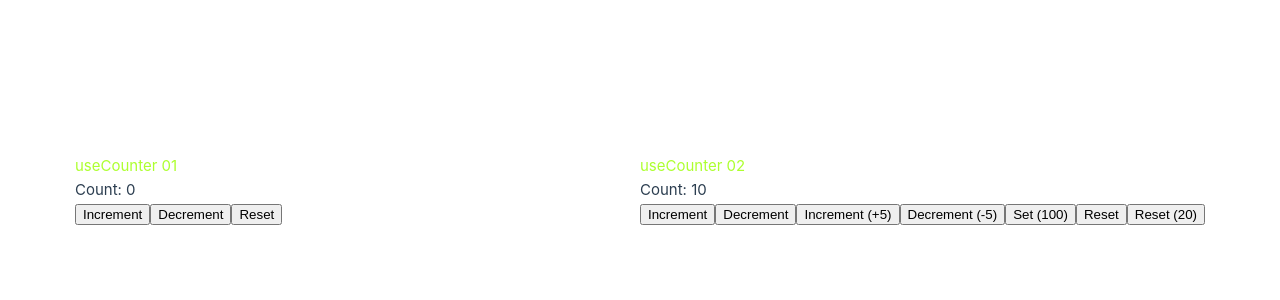
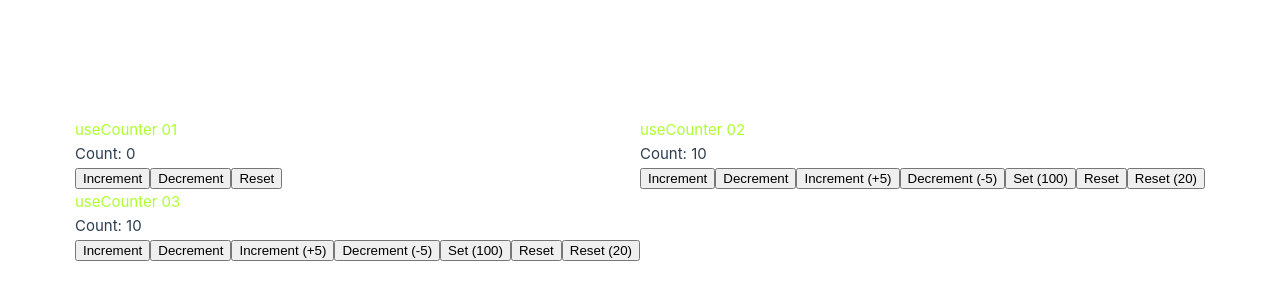
Before and after one commit to pei-pay/vue-basics, a Vue app: page / in a window 1280 px wide. Shown: the part 210-510 px from the top of the page. Built offline with nearby package versions, Linux system fonts and the light colour scheme; the HTML template or start-up script is replaced by a standard one.

Commit message:
add: useCounter 03

```diff
--- a/src/App.vue
+++ b/src/App.vue
@@ -1,6 +1,7 @@
 <script setup lang="ts">
 import UseCounter01 from '@/components/use-counter/UseCounter01.vue';
 import UseCounter02 from '@/components/use-counter/UseCounter02.vue';
+import UseCounter03 from '@/components/use-counter/UseCounter03.vue';
 </script>
 
 <template>
@@ -12,4 +13,8 @@ import UseCounter02 from '@/components/use-counter/UseCounter02.vue';
     <p style="color: greenyellow">useCounter 02</p>
     <UseCounter02 />
   </div>
+  <div>
+    <p style="color: greenyellow">useCounter 03</p>
+    <UseCounter03 />
+  </div>
 </template>
--- /dev/null
+++ b/src/components/use-counter/UseCounter03.vue
@@ -0,0 +1,32 @@
+<script setup lang="ts">
+import { useCounter } from '@/composables/use-counter/03';
+
+const { count, inc, dec, set, reset } = useCounter(10, { min: 0, max: 100 });
+</script>
+
+<template>
+  <div>
+    <p>Count: {{ count }}</p>
+    <button @click="inc()">
+      Increment
+    </button>
+    <button @click="dec()">
+      Decrement
+    </button>
+    <button @click="inc(5)">
+      Increment (+5)
+    </button>
+    <button @click="dec(5)">
+      Decrement (-5)
+    </button>
+    <button @click="set(100)">
+      Set (100)
+    </button>
+    <button @click="reset()">
+      Reset
+    </button>
+    <button @click="reset(20)">
+      Reset (20)
+    </button>
+  </div>
+</template>
--- /dev/null
+++ b/src/composables/use-counter/03.ts
@@ -0,0 +1,26 @@
+import { ref } from 'vue';
+
+export interface UseCounterOptions {
+  min?: number;
+  max?: number;
+}
+
+export function useCounter(initialValue: number = 0, options: UseCounterOptions = {}) {
+  let _initialValue = initialValue;
+  const count = ref(initialValue);
+
+  const {
+    max = Number.POSITIVE_INFINITY,
+    min = Number.NEGATIVE_INFINITY,
+  } = options;
+
+  const inc = (delta = 1) => count.value = Math.max(Math.min(max, count.value + delta), min);
+  const dec = (delta = 1) => count.value = Math.min(Math.max(min, count.value - delta), max);
+  const set = (val: number) => (count.value = Math.max(min, Math.min(max, val)));
+  const reset = (val = _initialValue) => {
+    _initialValue = val;
+    return set(val);
+  };
+
+  return { count, inc, dec, set, reset };
+}
```
